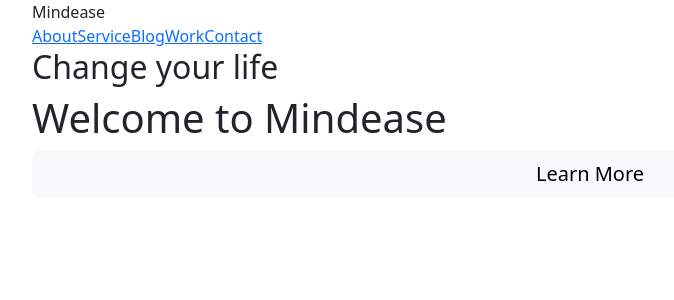
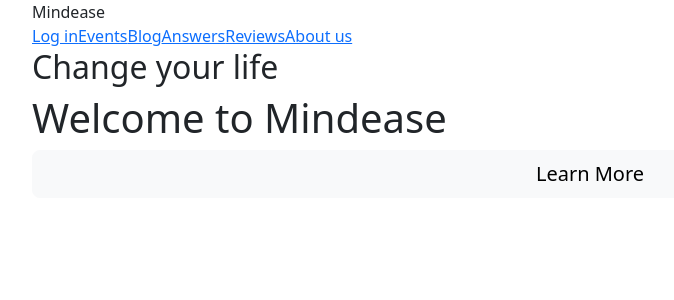
Before and after one commit to AmirHusnutdinov/Peak-of-Reason, a Flask app: page / in a window 1280 px wide. Shown: the top 300 px of the page, without its empty margins (50-724 px from the left). Run offline with Flask 2, Linux system fonts and the light colour scheme.

Commit message:
links in buttons

```diff
--- /dev/null
+++ b/Links.py
@@ -0,0 +1,7 @@
+reviews = 'http://127.0.0.1:8080/reviews'
+events = 'http://127.0.0.1:8080/events'
+blog = 'http://127.0.0.1:8080/blog'
+authorization = 'http://127.0.0.1:8080/authorization'
+answers = 'http://127.0.0.1:8080/answers'
+about_us = 'http://127.0.0.1:8080/about_us'
+admin = 'http://127.0.0.1:8080/admin'
--- a/Start_page/start_page.py
+++ b/Start_page/start_page.py
@@ -1,7 +1,15 @@
 from flask import render_template
+from Links import about_us, blog, reviews, answers, events, authorization
 
 
 class StartPage:
 
     def main(self):
-        return render_template('start_page.html')
+        return render_template('start_page.html',
+                               about_us=about_us,
+                               blog=blog,
+                               reviews=reviews,
+                               answers=answers,
+                               events=events,
+                               authorization=authorization
+                               )
--- a/templates/start_page.html
+++ b/templates/start_page.html
@@ -1,5 +1,5 @@
 <!DOCTYPE html>
-<html lang="en">
+<html lang="ru">
 <head>
     <meta charset="UTF-8">
     <link rel="stylesheet" href="assets/css/style.css">
@@ -17,11 +17,12 @@
             <div class="header__logo">Mindease</div>
 
             <nav class="nav">
-                <a class="nav__link active" href="#">About</a>
-                <a class="nav__link" href="#">Service</a>
-                <a class="nav__link" href="#">Blog</a>
-                <a class="nav__link" href="#">Work</a>
-                <a class="nav__link" href="#">Contact</a>
+                <a class="nav__link active" href="{{authorization}}">Log in</a>
+                <a class="nav__link" href="{{events}}">Events</a>
+                <a class="nav__link" href="{{blog}}">Blog</a>
+                <a class="nav__link" href="{{answers}}">Answers</a>
+                <a class="nav__link" href="{{reviews}}">Reviews</a>
+                <a class="nav__link" href="{{about_us}}">About us</a>
             </nav>
         </div>
     </div>
@@ -33,7 +34,7 @@
             <h2 class="intro__suptitle">Change your life</h2>
             <h1 class="intro__title">Welcome to Mindease</h1>
             <div class="d-grid gap-2">
-                <a type="button" class="btn btn-light btn-lg" href="https://gitlab.com/tim11/python-map">Learn More</a>
+                <a type="button" class="btn btn-light btn-lg" href="{{events}}">Learn More</a>
             </div>
 
         </div>
```
